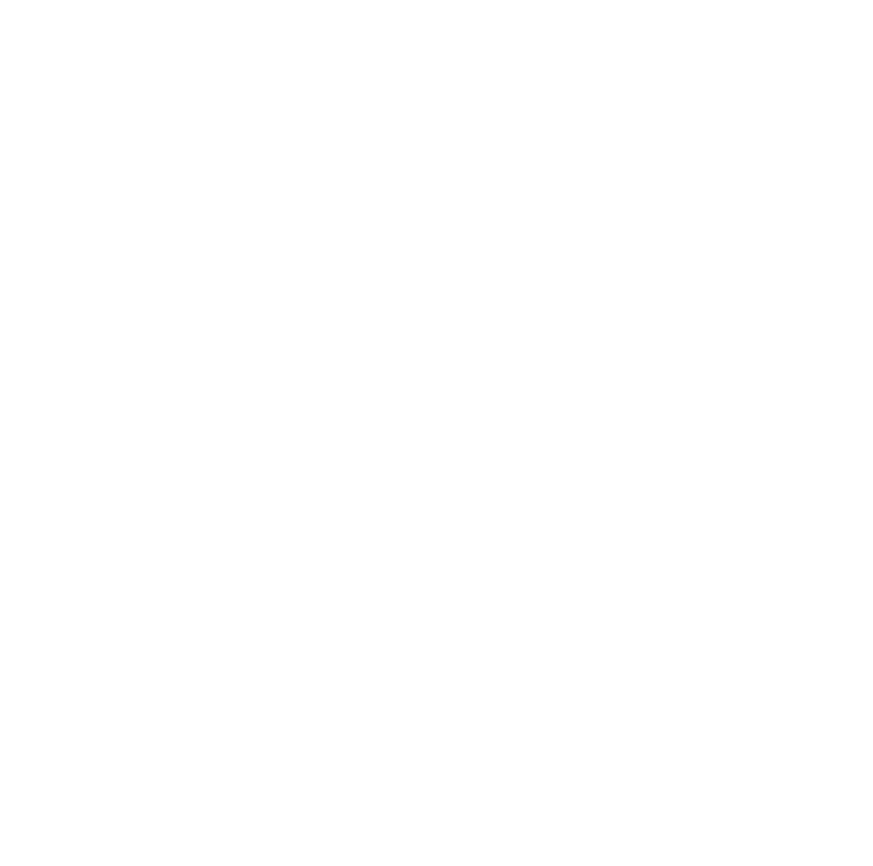
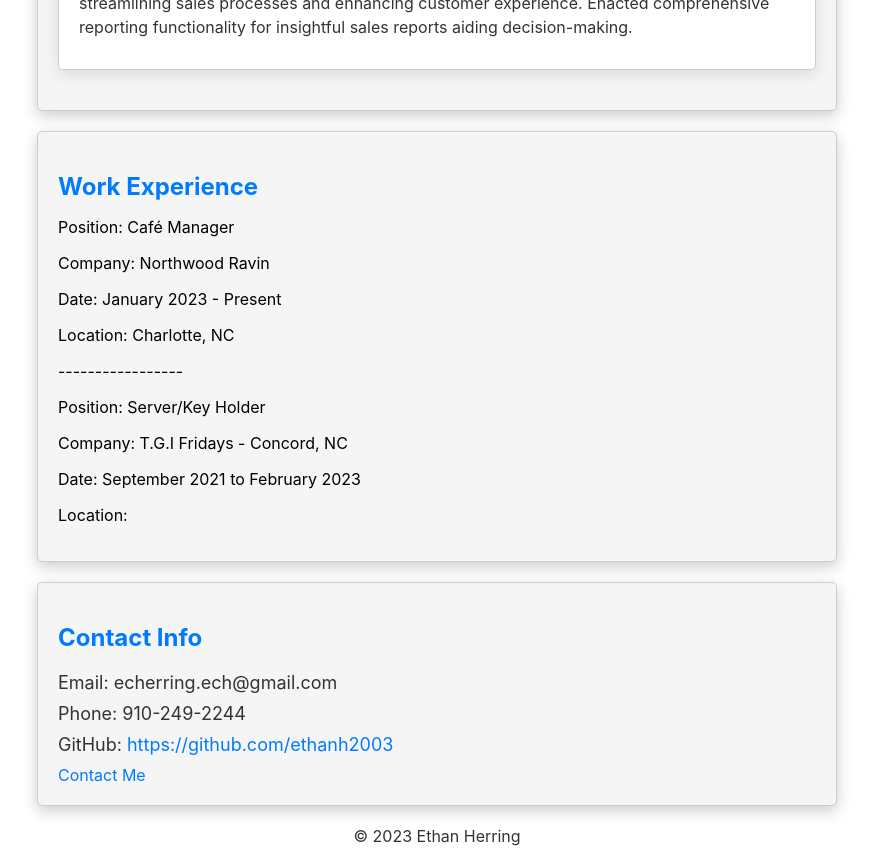
Before and after one commit to ethanh2003/ResumeWebsite, a React (Create React App) app: page / in a window 1280 px wide. Shown: the part 1380-2246 px from the top of the page, without its empty margins (203-1076 px from the left). Before the commit the page ends 800 px from the top, so only its background shows below. Built offline with nearby package versions, Linux system fonts and the light colour scheme.

Commit message:
fixed Tab Title (Contact Form Broken)

```diff
--- a/src/App.js
+++ b/src/App.js
@@ -1,15 +1,15 @@
 import React from 'react';
 import { BrowserRouter as Router, Route, Routes } from 'react-router-dom';
-import Resume from './Resume';
-import Contact from './Contact';
+import Resume from './Resume.js';
+import Contact from './Contact.js';
 
 const App = () => {
     return (
         <Router>
             <Routes>
-                <Route exact path="/" component={Resume} />
-                <Route exact path="/contact" component={Contact} />
+                <Route path="/" element={<Resume />} />
 
+                <Route path="/contact" element={<Contact />} />
             </Routes>
         </Router>
     );
--- a/src/Contact.js
+++ b/src/Contact.js
@@ -1,6 +1,8 @@
 import React, { useState } from 'react';
+import { Link } from 'react-router-dom';
 
 function ContactForm() {
+    document.title = "Ethan Herring";
     const [formData, setFormData] = useState({
         name: '',
         email: '',
@@ -16,7 +18,8 @@ function ContactForm() {
         });
     };
     return (
-        <form name="contact" method="POST" data-netlify="true" netlify netlify-honeypot="bot-field" hidden>
+
+        <form name="contact" method="POST" data-netlify="true" netlify-honeypot="bot-field" hidden>
             <p>
                 <label>
                     Your Name:
@@ -66,8 +69,12 @@ function ContactForm() {
             <p>
                 <button type="submit">Send</button>
             </p>
+            <div>
+            <Link to="/">Home</Link>
+            </div>
         </form>
-    );
+
+);
 }
 
 export default ContactForm;
--- a/src/Resume.js
+++ b/src/Resume.js
@@ -1,7 +1,10 @@
 import React from 'react';
 import "./resume.css"
+import { Link } from 'react-router-dom';
+
 
 const Resume = () => {
+    document.title = "Ethan Herring";
     const resumeData = {
         education: [
             // {
@@ -126,6 +129,7 @@ const Resume = () => {
                         GitHub: <a href={resumeData.contact.github}>{resumeData.contact.github}</a>
                     </p>
                 </div>
+                <Link to="/contact">Contact Me</Link>
             </section>
 
             <footer className="footer">
```
